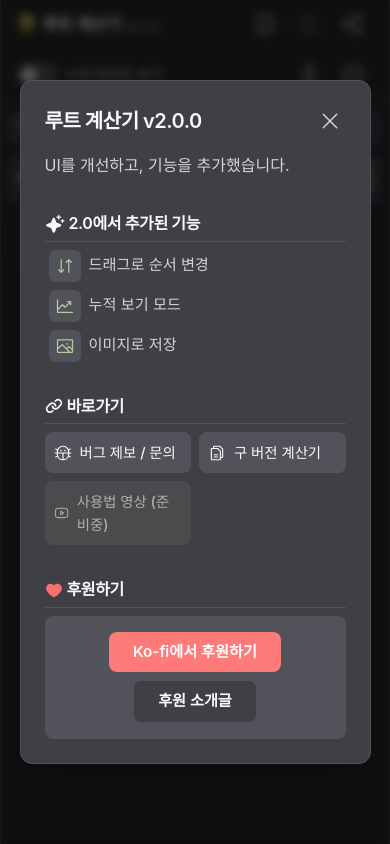
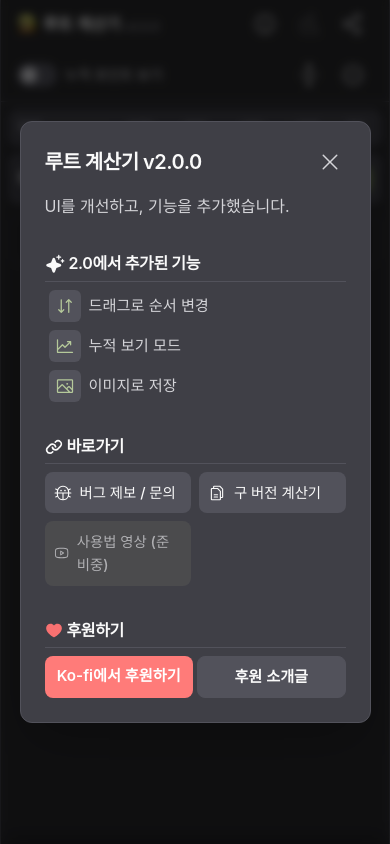
Before and after one commit to ktseo41/route-calculator, a React (Vite) app: page / in a window 390 px wide. Both pictures are taken after a click on the button 265 px from the left and 24 px from the top of the page. Built offline with nearby package versions, Linux system fonts and the light colour scheme; a web font is replaced by a local one.

Commit message:
style: 후원하기 버튼 레이아웃을 변경, 모바일 정렬 개선

```diff
--- a/src/components/AboutModal.tsx
+++ b/src/components/AboutModal.tsx
@@ -104,7 +104,6 @@ const AboutModal = ({ isOpen, onClose }: AboutModalProps) => {
               <Heart size={18} weight="fill" className="heart-icon" /> 후원하기
             </h4>
             <div className="donation-content">
-              <div className="donation-buttons">
               <a
                 href="https://ko-fi.com/elanroutecalc"
                 target="_blank"
@@ -122,7 +121,6 @@ const AboutModal = ({ isOpen, onClose }: AboutModalProps) => {
                 후원 소개글
               </a>
             </div>
-            </div>
           </section>
         </div>
       </div>
--- a/src/styles/components/Modal.css
+++ b/src/styles/components/Modal.css
@@ -253,18 +253,13 @@
 }
 
 .donation-content {
-  background-color: var(--bg-tertiary);
-  padding: var(--space-md);
   border-radius: var(--radius-md);
   text-align: center;
+  display: grid;
+  grid-template-columns: 1fr 1fr;
+  gap: var(--space-xs);
 }
 
-.donation-buttons {
-  display: flex;
-  gap: var(--space-sm);
-  justify-content: center;
-  flex-wrap: wrap;
-}
 
 .donation-placeholder {
   font-weight: 600;
@@ -274,7 +269,7 @@
 
 .donation-link {
   display: inline-block;
-  padding: var(--space-sm) var(--space-lg);
+  padding: var(--space-sm) var(--space-xs);
   background-color: #ff7b79;
   color: white;
   font-weight: 600;
@@ -290,7 +285,7 @@
 }
 
 .donation-link--secondary {
-  background-color: var(--bg-secondary);
+  background-color: var(--bg-tertiary);
   color: var(--text-primary);
   border: 1px solid var(--border-color);
 }
```
Lines whose indentation alone changed are shown as unchanged.
